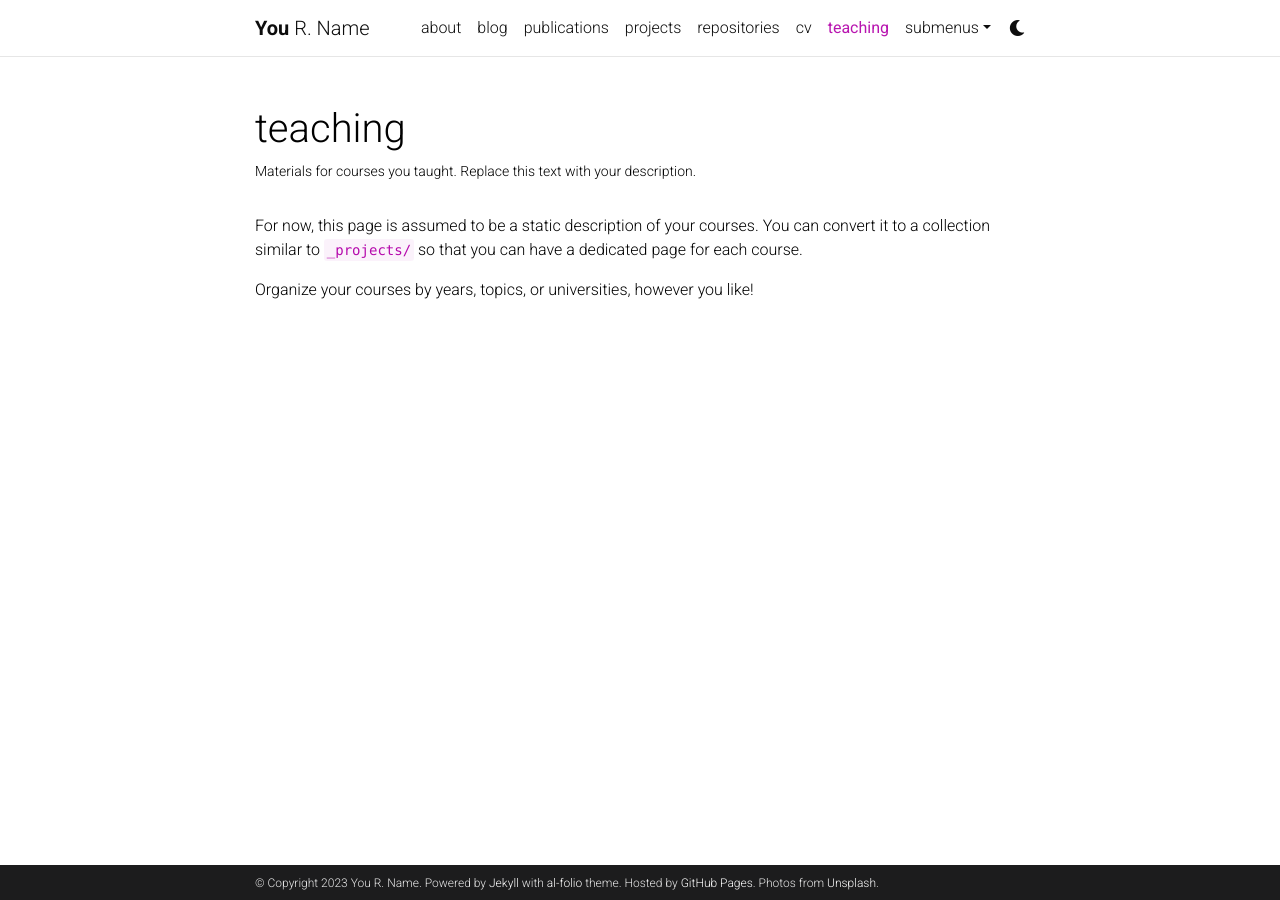
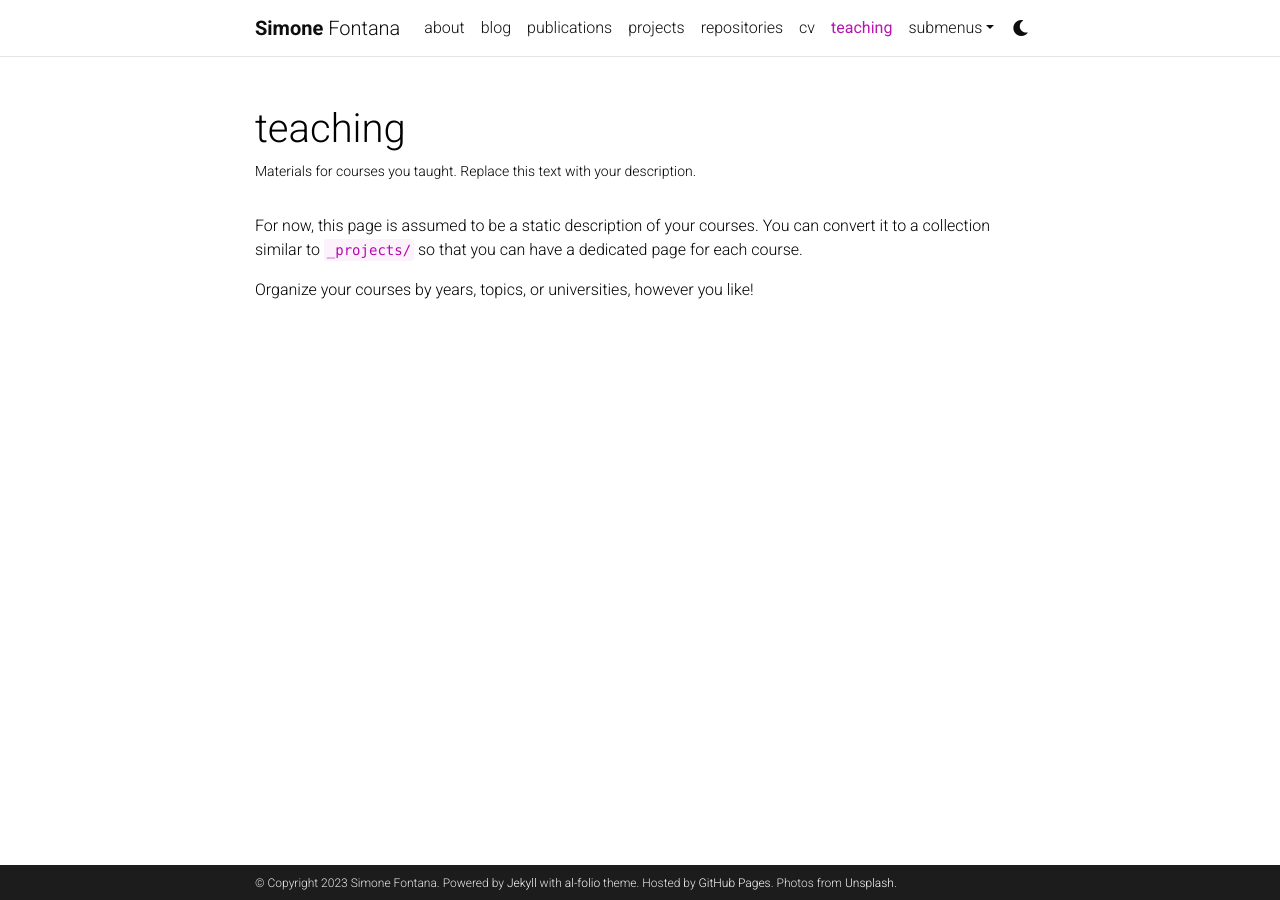
Before and after one commit to simone-fontana/simone-fontana.github.io, a Jekyll site: the page built from _pages/teaching.md, in a window 1280 px wide. Built offline with Jekyll 4.4.1, drawn with Linux system fonts in a browser that asks for light colours; comment, search, counter and statistics services are not loaded; a style sheet for code colours, icons or effects is not loaded.

Commit message:
Update _config.yml

```diff
--- a/_config.yml
+++ b/_config.yml
@@ -3,10 +3,10 @@
 # -----------------------------------------------------------------------------
 
 title: blank # the website title (if blank, full name will be used instead)
-first_name: You
-middle_name: R.
-last_name: Name
-email: you@example.com
+first_name: Simone
+middle_name:
+last_name: Fontana
+email: simone.fontana@unimib.it
 description: > # the ">" symbol means to ignore newlines until "footer_text:"
   A simple, whitespace theme for academics. Based on [*folio](https://github.com/bogoli/-folio) design.
 footer_text: >
@@ -18,7 +18,7 @@ keywords: jekyll, jekyll-theme, academic-website, portfolio-website  # add your
 lang: en # the language of your site (for example: en, fr, cn, ru, etc.)
 icon: ⚛️  # the emoji used as the favicon (alternatively, provide image name in /assets/img/)
 
-url: https://alshedivat.github.io # the base hostname & protocol for your site
+url: https://simone-fontana.github.io/ # the base hostname & protocol for your site
 baseurl: /al-folio # the subpath of your site, e.g. /blog/
 last_updated: false # set to true if you want to display last updated in the footer
 impressum_path:  # set to path to include impressum link in the footer, use the same path as permalink in a page, helps to conform with EU GDPR
```
